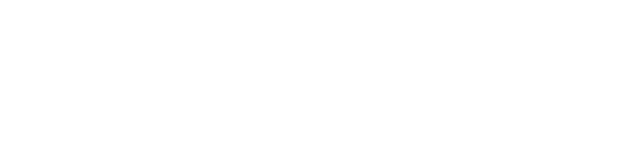
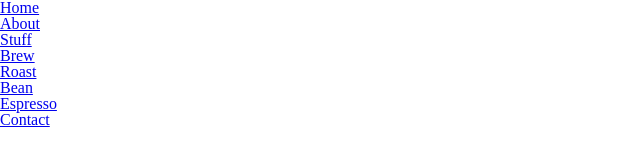
Before and after one commit to BreadFishFang/web2_week2, a plain HTML site: page index.html in a window 1280 px wide. Shown: the whole page, without its empty margins (0-640 px from the left). Drawn offline with Linux system fonts and the light colour scheme.

Commit message:
set the css and link it to html

```diff
--- a/index.html
+++ b/index.html
@@ -3,11 +3,34 @@
 <head>
     <meta charset="UTF-8">
     <meta name="viewport" content="width=device-width, initial-scale=1.0">
+    <link href="styles/styles.css" rel="stylesheet">
     <title>Week 2 Review of Flex and Grid</title>
 </head>
 <body>
+    <!-- Prompt to generate the nav:
+    inside the container div,
+    add a nav with a ul inside. in the ul add five items.
+    in all except the fourth li, add an anchor with # as the link,
+    one each for home, about, stuff, and contact. in the fourth li, and a ul,
+    with four li inside, and in each of those li, add a anchor with # as the link,
+    and a random word about coffee.-->
     <div class="container">
-
+        <nav>
+            <ul>
+                <li><a href="#">Home</a></li>
+                <li><a href="#">About</a></li>
+                <li><a href="#">Stuff</a></li>
+                <li>
+                    <ul>
+                        <li><a href="#">Brew</a></li>
+                        <li><a href="#">Roast</a></li>
+                        <li><a href="#">Bean</a></li>
+                        <li><a href="#">Espresso</a></li>
+                    </ul>
+                </li>
+                <li><a href="#">Contact</a></li>
+            </ul>
+        </nav>
     </div>
 </body>
 </html>
--- /dev/null
+++ b/styles/styles.css
@@ -0,0 +1,53 @@
+/* http://meyerweb.com/eric/tools/css/reset/
+   v2.0 | 20110126
+   License: none (public domain)
+*/
+
+html, body, div, span, applet, object, iframe,
+h1, h2, h3, h4, h5, h6, p, blockquote, pre,
+a, abbr, acronym, address, big, cite, code,
+del, dfn, em, img, ins, kbd, q, s, samp,
+small, strike, strong, sub, sup, tt, var,
+b, u, i, center,
+dl, dt, dd, ol, ul, li,
+fieldset, form, label, legend,
+table, caption, tbody, tfoot, thead, tr, th, td,
+article, aside, canvas, details, embed,
+figure, figcaption, footer, header, hgroup,
+menu, nav, output, ruby, section, summary,
+time, mark, audio, video {
+    margin: 0;
+    padding: 0;
+    border: 0;
+    font-size: 100%;
+    font: inherit;
+    vertical-align: baseline;
+}
+
+article, aside, details, figcaption, figure,
+footer, header, hgroup, menu, nav, section {
+    display: block;
+}
+
+body {
+    line-height: 1;
+}
+
+ol, ul {
+    list-style: none;
+}
+
+blockquote, q {
+    quotes: none;
+}
+
+blockquote:before, blockquote:after,
+q:before, q:after {
+    content: '';
+    content: none;
+}
+
+table {
+    border-collapse: collapse;
+    border-spacing: 0;
+}
```
